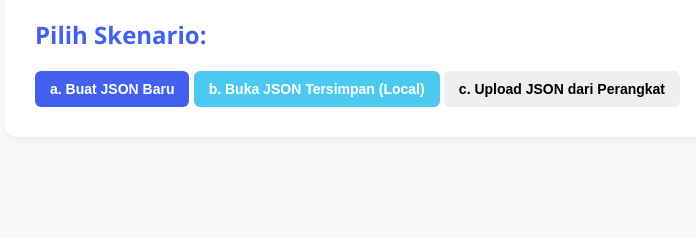
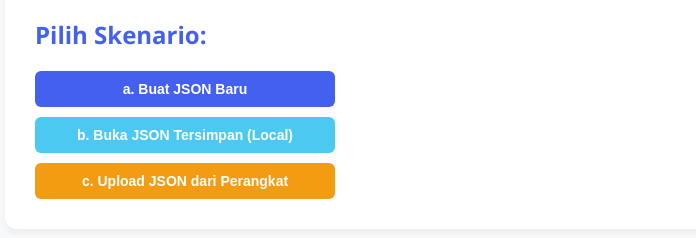
Before and after one commit to kandangjago/json, a plain HTML site: page index.html in a window 1280 px wide. Shown: the part 96-334 px from the top of the page, without its empty margins (205-901 px from the left). Drawn offline with Linux system fonts and the light colour scheme.

Commit message:
Update style.css

```diff
--- a/style.css
+++ b/style.css
@@ -3,6 +3,7 @@
     --secondary: #4cc9f0;
     --success: #2ecc71;
     --danger: #e74c3c;
+    --warning: #f39c12;
     --bg: #f8f9fa;
     --surface: #ffffff;
     --text: #2b2d42;
@@ -57,7 +58,9 @@ button:hover { opacity: 0.8; }
 .btn-secondary { background-color: var(--secondary); color: white; }
 .btn-success { background-color: var(--success); color: white; }
 .btn-danger { background-color: var(--danger); color: white; }
+.btn-warning { background-color: var(--warning); color: white; }
 .action-buttons { display: flex; gap: 10px; margin-top: 15px; }
+.menu-buttons { display: flex; flex-direction: column; gap: 10px; max-width: 300px; }
 .btn-small { padding: 5px 10px; font-size: 12px; }
 
 /* Tabel Data */
```
